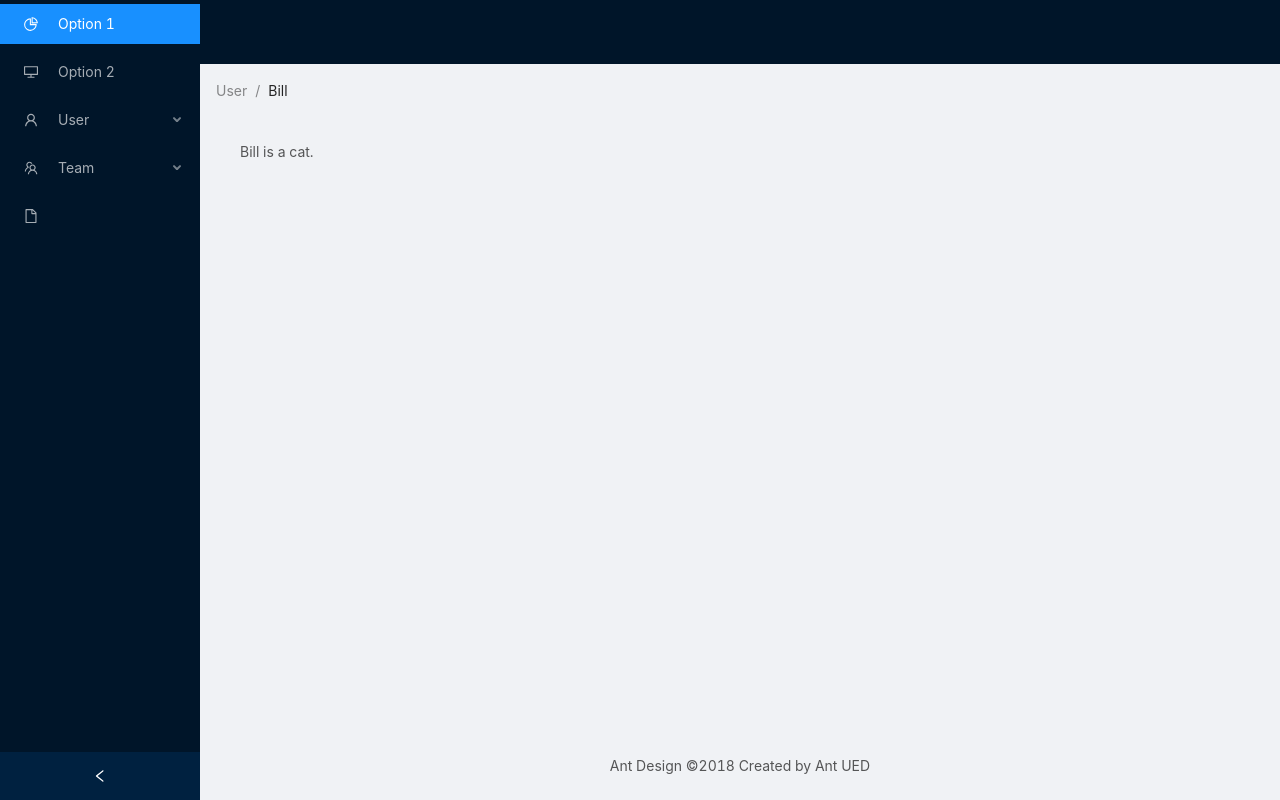
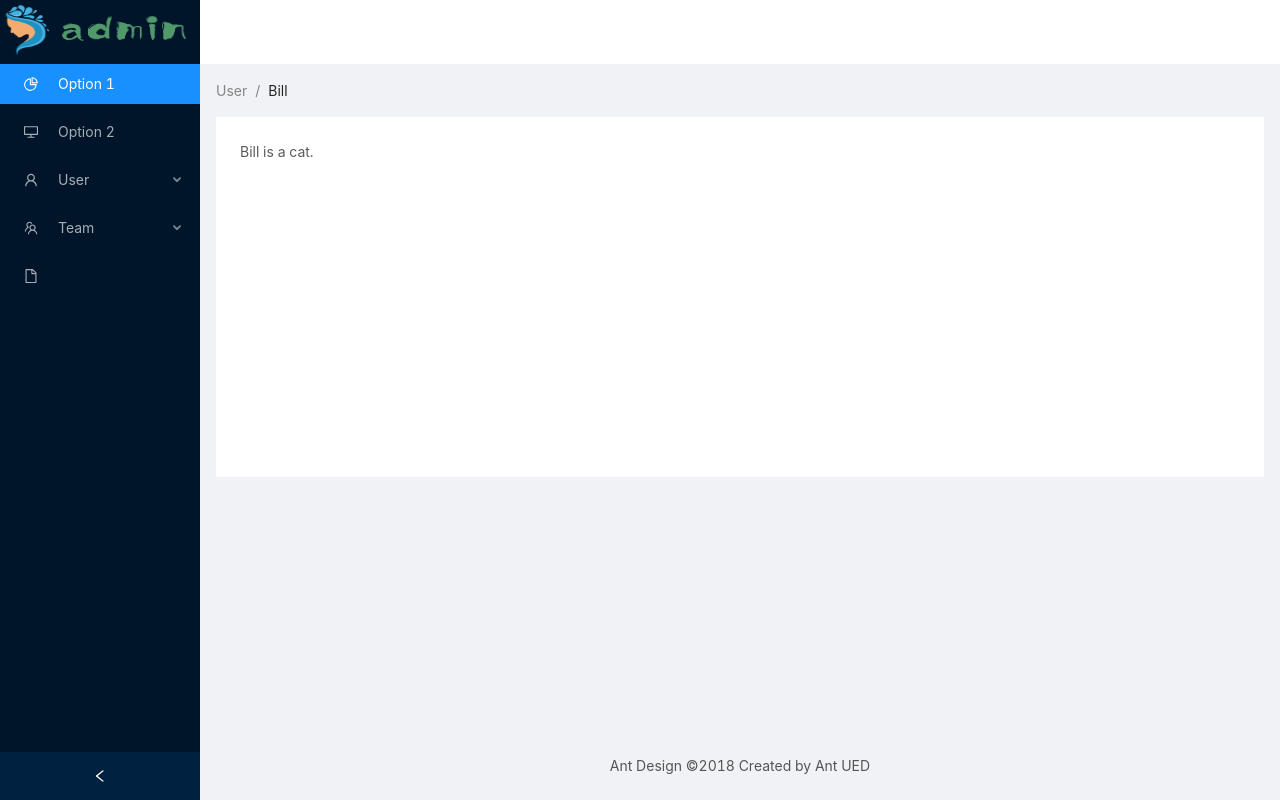
Before and after one commit to LearnForfuture2019/react-mall-web, a React (Create React App) app: page /#/admin in a window 1280 px wide. Built offline with nearby package versions, Linux system fonts and the light colour scheme.

Commit message:
引入layout组件，编写frameUI页面

```diff
--- a/src/components/frame/index.css
+++ b/src/components/frame/index.css
@@ -1,16 +1,4 @@
-#components-layout-demo-custom-trigger .trigger {
-    font-size: 18px;
-    line-height: 64px;
-    padding: 0 24px;
-    cursor: pointer;
-    transition: color 0.3s;
-}
-
-#components-layout-demo-custom-trigger .trigger:hover {
-    color: #1890ff;
-}
-
-#components-layout-demo-custom-trigger .logo {
+#components-layout-demo-side .logo {
     height: 32px;
     background: rgba(255, 255, 255, 0.2);
     margin: 16px;
@@ -19,3 +7,8 @@
 .site-layout .site-layout-background {
     background: #fff;
 }
+
+.admin-logo img{
+    width: 200px;
+    height: 60px;
+}
--- a/src/components/frame/index.js
+++ b/src/components/frame/index.js
@@ -1,4 +1,4 @@
-import React,{Component} from 'react'
+import React, {Component} from 'react'
 
 import { Layout, Menu, Breadcrumb } from 'antd';
 import {
@@ -8,23 +8,29 @@ import {
     TeamOutlined,
     UserOutlined,
 } from '@ant-design/icons';
-
+import logo from '../../assets/imgs/logo.png'
+import './index.css'
 const { Header, Content, Footer, Sider } = Layout;
 const { SubMenu } = Menu;
-export default class Frame extends Component{
+
+export default class Frame extends Component {
     state = {
         collapsed: false,
     };
 
-    onCollapse = collapsed => {
-        console.log(collapsed);
-        this.setState({ collapsed });
+    toggle = () => {
+        this.setState({
+            collapsed: !this.state.collapsed,
+        });
     };
-    render(){
+
+    render() {
         return (
             <Layout style={{ minHeight: '100vh' }}>
                 <Sider collapsible collapsed={this.state.collapsed} onCollapse={this.onCollapse}>
-                    <div className="logo" />
+                    <div className="logo admin-logo" >
+                        <img src={logo} alt="admin"/>
+                    </div>
                     <Menu theme="dark" defaultSelectedKeys={['1']} mode="inline">
                         <Menu.Item key="1" icon={<PieChartOutlined />}>
                             Option 1
```
Also changed, not shown: src/assets/imgs/logo.png (added).
